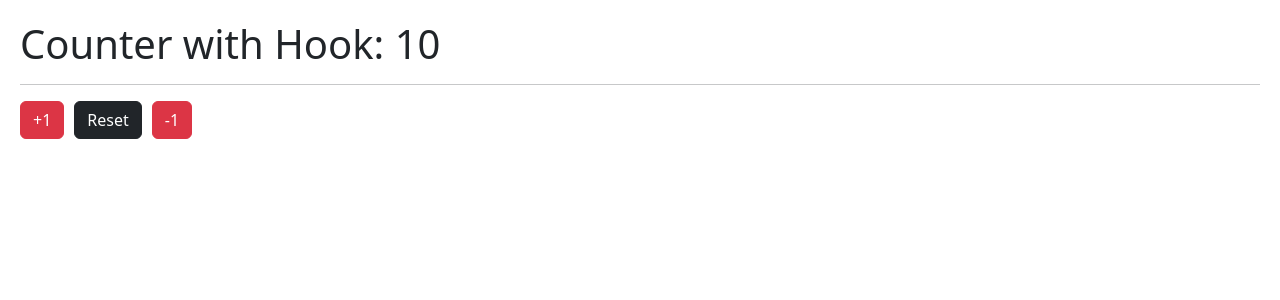
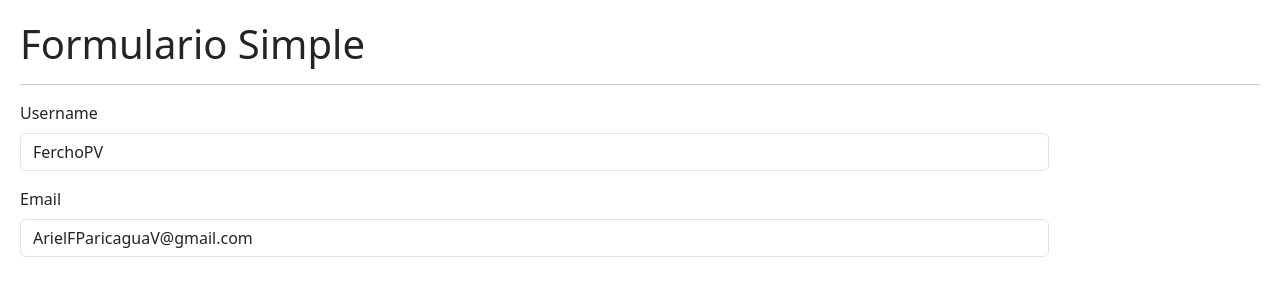
Before and after one commit to Fercho63036/HooksApp, a React (Vite) app: page / in a window 1280 px wide. Shown: the top 300 px of the page. Built offline with nearby package versions, Linux system fonts and the light colour scheme.

Commit message:
Uso del UseState

```diff
--- /dev/null
+++ b/src/02-useEffect/SimpleForm.jsx
@@ -0,0 +1,55 @@
+import { useState } from "react"
+
+export const SimpleForm = () => {
+
+    const [formState, setformState] = useState({
+        username: 'FerchoPV',
+        email: 'ArielFParicaguaV@gmail.com'
+    })
+
+    const { username, email } = formState;
+
+    const onInputChange = ({ target }) => {
+        const {name, value} = target;
+        setformState({
+            ...formState,
+            [ name ]: value
+        });
+    }
+
+  return (
+    <>
+        <h1>Formulario Simple</h1>
+        <hr />
+
+        <div className="mb-3 row">
+            <label className="form-label"> Username </label>
+            <div className="col-sm-10">
+                <input
+                    type="text"
+                    className="form-control"
+                    placeholder="Username"
+                    name="username"
+                    value={ username }
+                    onChange={ onInputChange }
+                />
+            </div>
+        </div>
+
+        <div className="mb-3 row">
+            <label className="form-label"> Email </label>
+            <div className="col-sm-10">
+                <input
+                    type="email"
+                    className="form-control"
+                    placeholder="ejemplo@ejemplo.com"
+                    name="email"
+                    value={ email }
+                    onChange={ onInputChange }
+                />
+            </div>
+        </div>
+
+    </>
+  )
+}
--- a/src/main.jsx
+++ b/src/main.jsx
@@ -3,12 +3,13 @@ import ReactDOM from 'react-dom/client'
 
 // import { HooksApp } from './HooksApp'
 // import { CounterApp } from './01-useState/CounterApp'
-import { CounterWithCustomHook } from './01-useState/CounterWithCustomHook'
+// import { CounterWithCustomHook } from './01-useState/CounterWithCustomHook'
+import { SimpleForm } from './02-useEffect/SimpleForm'
 
 import './index.css'
 
 ReactDOM.createRoot(document.getElementById('root')).render(
   <React.StrictMode>
-    <CounterWithCustomHook />
+    <SimpleForm />
   </React.StrictMode>,
 )
```
